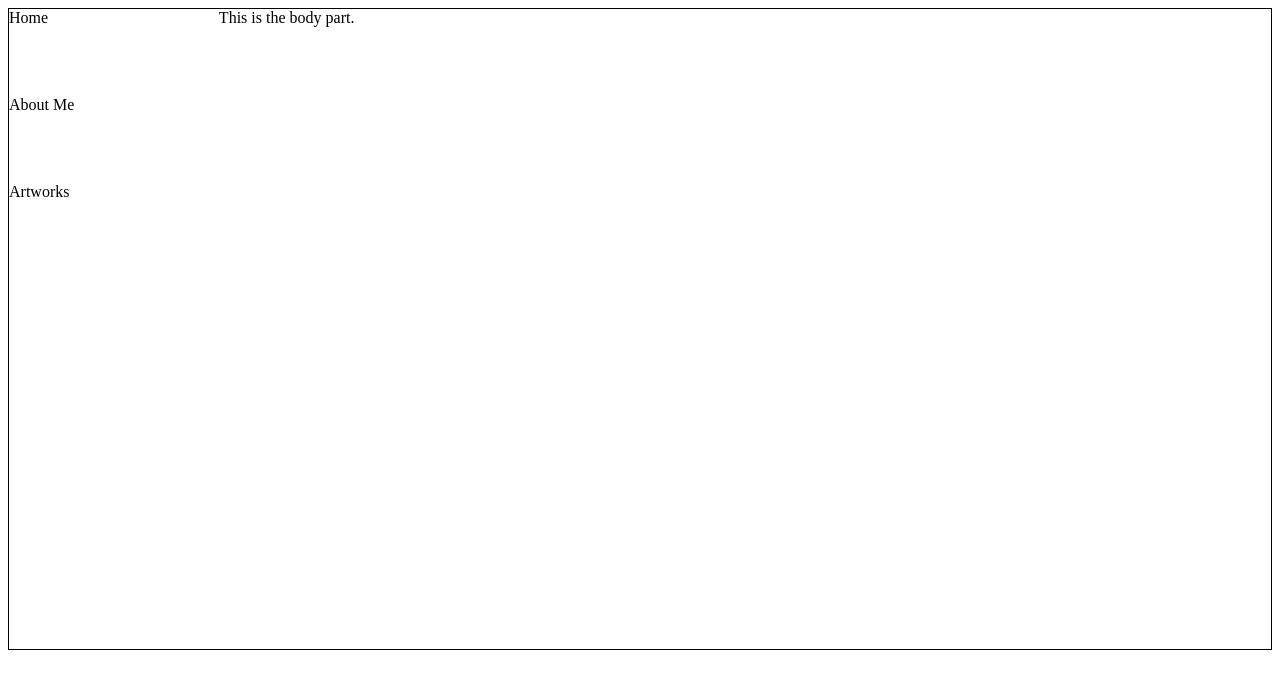
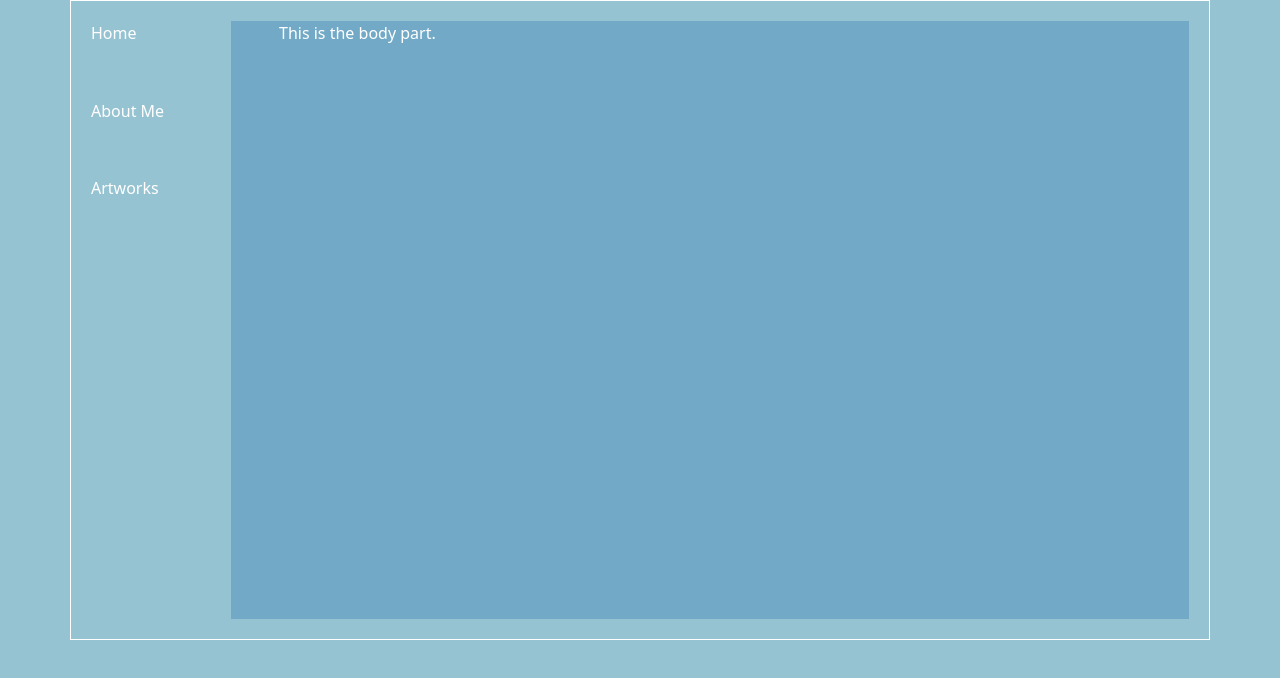
Before and after one commit to Yulesh-Mahat-Practice/3dArtPortfolio, a plain HTML site: page index.html in a window 1280 px wide. Drawn offline with nearby package versions, Linux system fonts and the light colour scheme.

Commit message:
Work more on my website but little progress.

```diff
--- a/index.html
+++ b/index.html
@@ -4,6 +4,7 @@
     <meta charset="UTF-8">
     <meta name="viewport" content="width=device-width, initial-scale=1.0">
     <title>3D_Portfolio-Yulesh</title>
+    <link href="https://cdn.jsdelivr.net/npm/bootstrap@5.3.3/dist/css/bootstrap.min.css" rel="stylesheet" integrity="sha384-QWTKZyjpPEjISv5WaRU9OFeRpok6YctnYmDr5pNlyT2bRjXh0JMhjY6hW+ALEwIH" crossorigin="anonymous">
     <link rel="stylesheet" href="styles/index.css">
 </head>
 <body>
@@ -18,6 +19,6 @@
 
         </div>
     </div>
-
+    <script src="https://cdn.jsdelivr.net/npm/bootstrap@5.3.3/dist/js/bootstrap.bundle.min.js" integrity="sha384-YvpcrYf0tY3lHB60NNkmXc5s9fDVZLESaAA55NDzOxhy9GkcIdslK1eN7N6jIeHz" crossorigin="anonymous"></script>
 </body>
 </html>
--- a/styles/index.css
+++ b/styles/index.css
@@ -1,6 +1,11 @@
 a{
     text-decoration: none;
-    color: black;
+    color: white;
+}
+
+body{
+    background-color: hsla(195, 40%, 62%, 0.767);
+    color: white;
 }
 
 .container{
@@ -8,7 +13,8 @@ a{
     flex-direction: row;
     flex-wrap: nowrap;
     height: 80vh;
-    border: 1px solid black;
+    border: 1px solid white;
+    padding: 20px;
 }
 
 .navigation{
@@ -20,6 +26,7 @@ a{
 }
 
 .body{
+    background-color: hsla(202, 43%, 58%, 0.75);
     padding-left: 3rem;
     flex: 13;
 }
```
